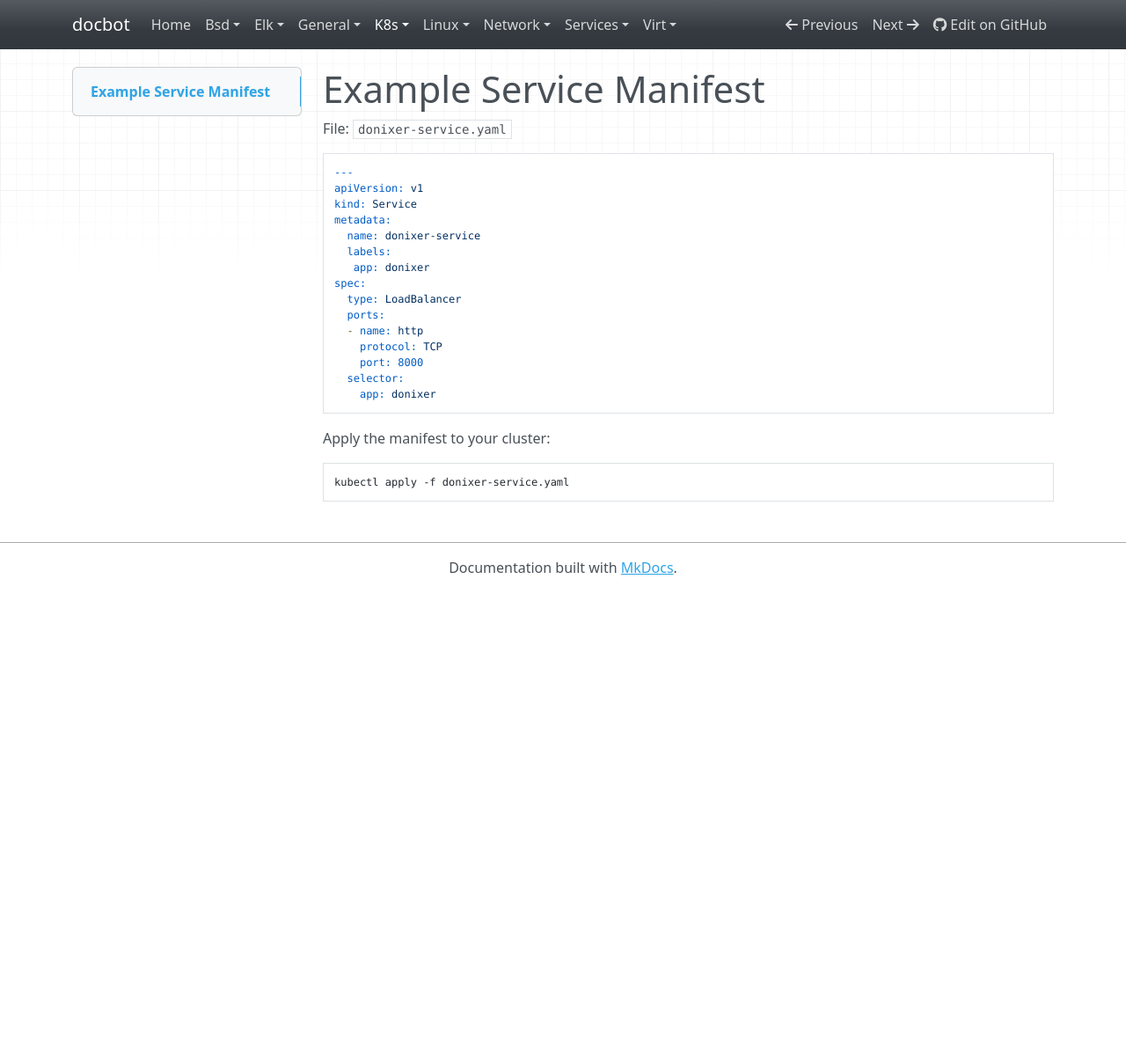
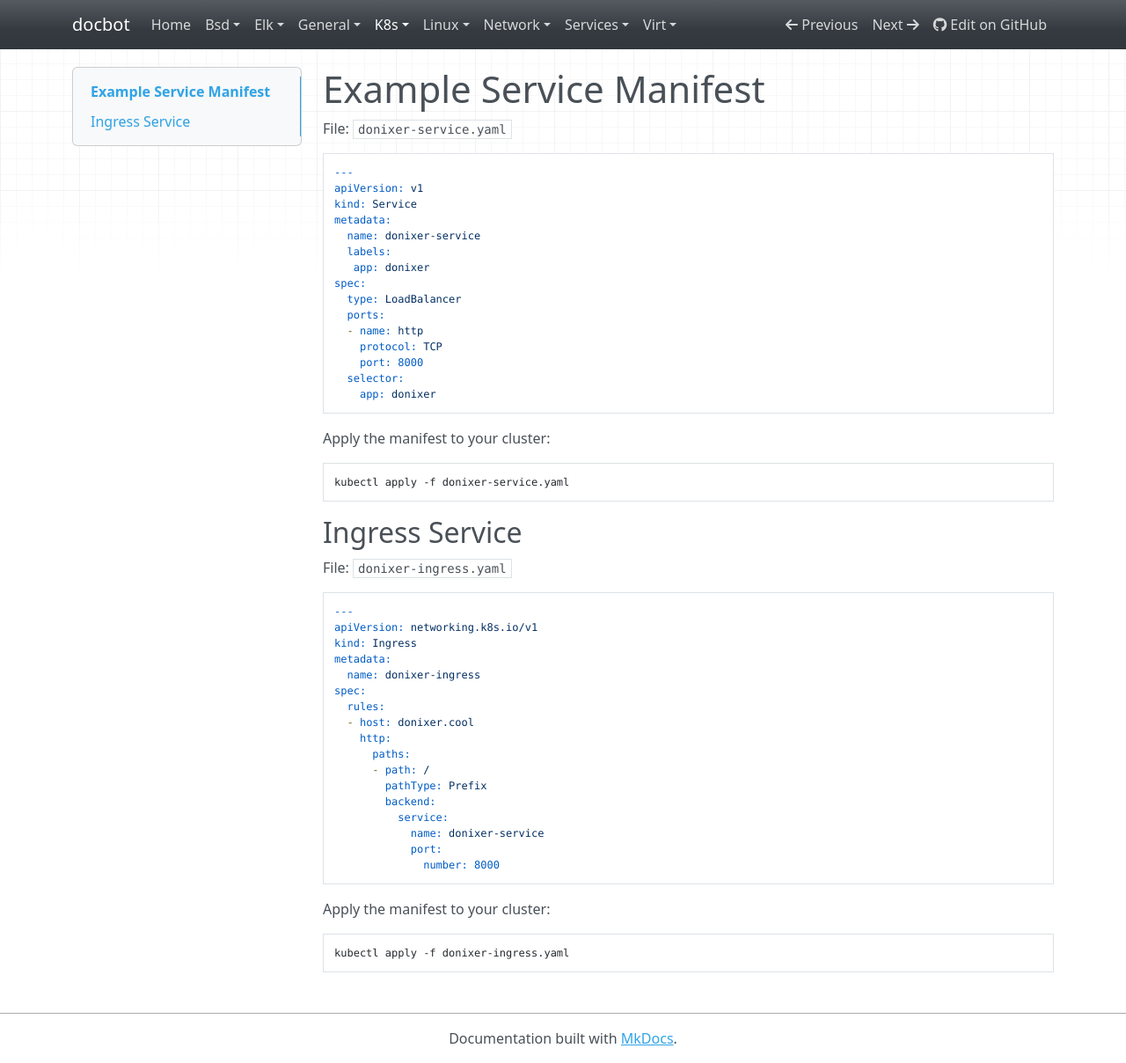
Before and after one commit to noahbailey/docbot, an MkDocs documentation site: the page built from docs/k8s/example-service.md, in a window 1280 px wide and 1208 px high. Shown: the whole window at 88% size. Built offline with MkDocs 1.6.1, drawn with Linux system fonts in a browser that asks for light colours; nearby versions of some CDN libraries.

Commit message:
Add ingress page, re-org k8s section

````diff
--- a/docs/k8s/example-service.md
+++ b/docs/k8s/example-service.md
@@ -23,3 +23,31 @@ spec:
 Apply the manifest to your cluster:
 
     kubectl apply -f donixer-service.yaml
+
+## Ingress Service
+
+File: `donixer-ingress.yaml`
+
+```yml
+---
+apiVersion: networking.k8s.io/v1
+kind: Ingress
+metadata:
+  name: donixer-ingress
+spec:
+  rules:
+  - host: donixer.cool
+    http:
+      paths:
+      - path: /
+        pathType: Prefix
+        backend:
+          service:
+            name: donixer-service
+            port:
+              number: 8000
+```
+
+Apply the manifest to your cluster:
+
+    kubectl apply -f donixer-ingress.yaml
````
Also changed, not shown: docs/k8s/01-install.md (renamed from docs/k8s/install-on-kvm.md, +2 -2 lines), docs/k8s/02-metallb.md (renamed from docs/k8s/metallb.md, +3 -1 lines), docs/k8s/03-nginx-ingress.md (added, +88 -0 lines), docs/k8s/04-rook-ceph.md (renamed from docs/k8s/rook-ceph.md, +1 -1 lines), docs/k8s/example-deployment.md (+3 -0 lines), docs/k8s/microk8s.md (deleted, +0 -65 lines).
